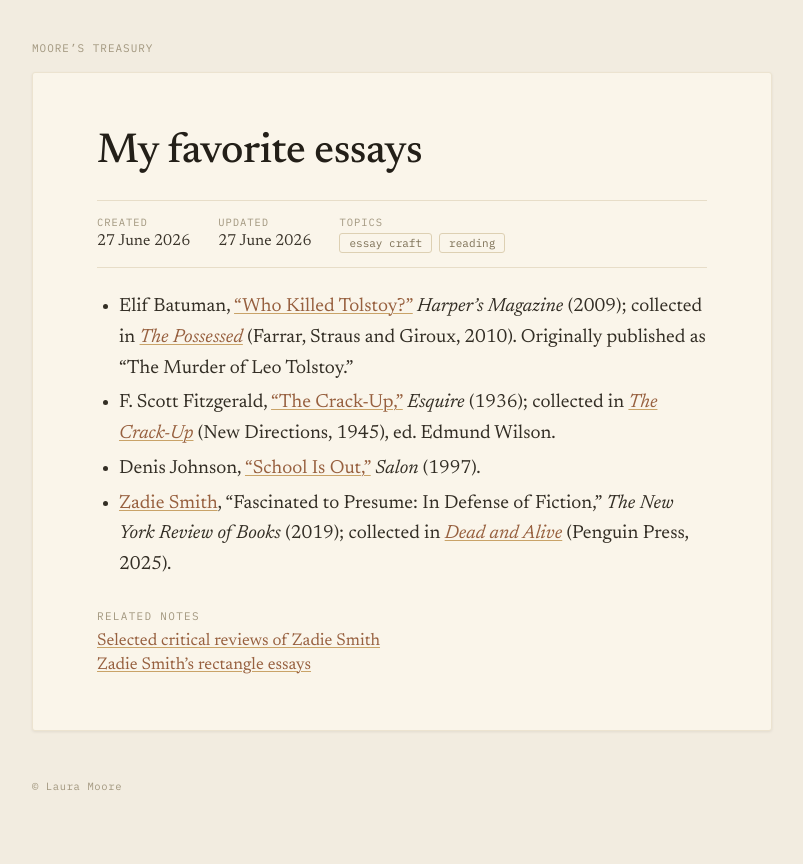
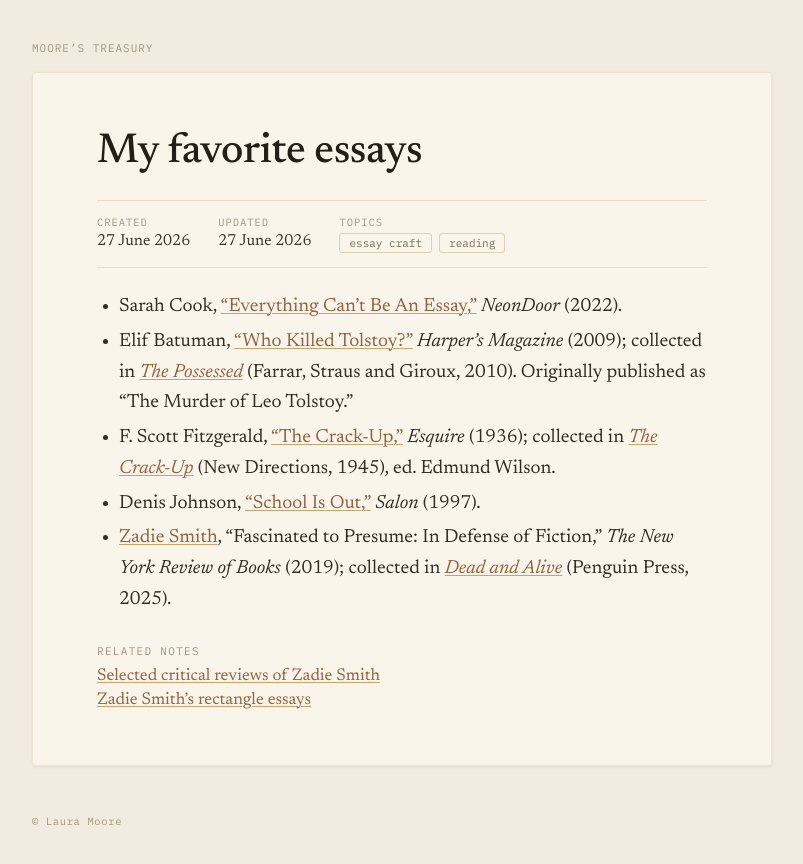
Before and after one commit to lauramoorewrites-del/treasury, a Jekyll site: the page built from _pages/my-favorite-essays.md, in a window 1280 px wide. Shown: the top 864 px of the page, without its empty margins (238-1041 px from the left). Built offline with Jekyll 4.4.1, drawn with Linux system fonts in a browser that asks for light colours.

Commit message:
Add Sarah Cook essay to favorite essays list
Co-Authored-By: Claude Opus 4.6 (1M context) <noreply@anthropic.com>

```diff
--- a/_pages/my-favorite-essays.md
+++ b/_pages/my-favorite-essays.md
@@ -11,6 +11,7 @@ related:
     url: "/zadie-smiths-rectangle-essays/"
 ---
 
+- Sarah Cook, ["Everything Can't Be An Essay,"](https://neondoorlit.com/blog/everything-cant-be-an-essay/) *NeonDoor* (2022).
 - Elif Batuman, ["Who Killed Tolstoy?"](https://granta.com/who-killed-tolstoy/) *Harper's Magazine* (2009); collected in [*The Possessed*](https://bookshop.org/search?q=9780374532178) (Farrar, Straus and Giroux, 2010). Originally published as "The Murder of Leo Tolstoy."
 - F. Scott Fitzgerald, ["The Crack-Up,"](https://www.pbs.org/wnet/americanmasters/f-scott-fitzgerald-essay-the-crack-up/1028/) *Esquire* (1936); collected in [*The Crack-Up*](https://bookshop.org/search?q=9780811218207) (New Directions, 1945), ed. Edmund Wilson.
 - Denis Johnson, ["School Is Out,"](https://www.salon.com/1997/10/01/01school/) *Salon* (1997).
```
